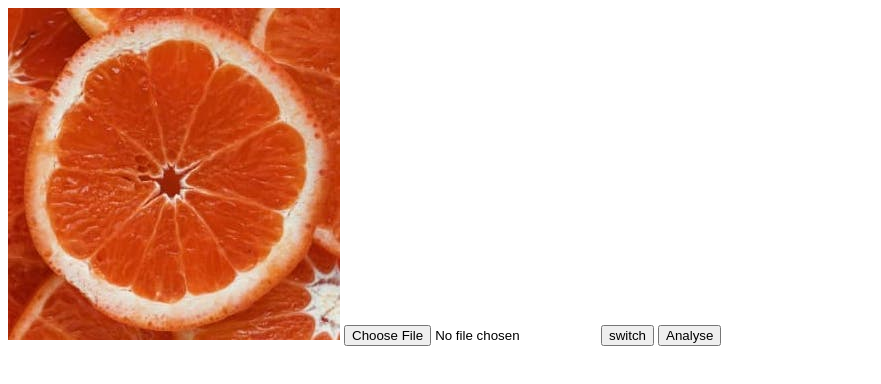
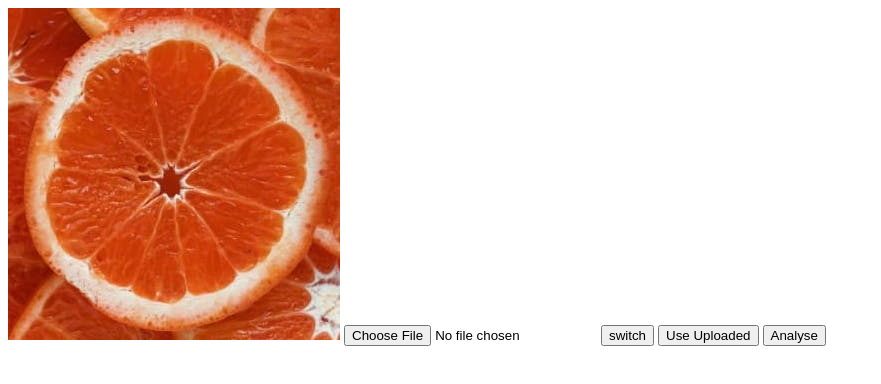
Before and after one commit to Dreysion/Dreysion.github.io, a plain HTML site: page Projects/ImgAnalyser/index.html in a window 1280 px wide. Shown: the whole page, without its empty margins (0-881 px from the left). Drawn offline with Linux system fonts and the light colour scheme.

Commit message:
added functionality to last test

```diff
--- a/Projects/ImgAnalyser/imganalyser.js
+++ b/Projects/ImgAnalyser/imganalyser.js
@@ -53,3 +53,12 @@ function switchit(){ //temporary function, won't be utilized in final project
 		drawImage(s);
 	};
 }
+
+function useUploaded(){
+	u=document.getElementById("uploaded").value;
+	src=u;
+	s.src=src;
+	s.onload=function(){
+		drawImage(s);
+	}
+}
--- a/Projects/ImgAnalyser/index.html
+++ b/Projects/ImgAnalyser/index.html
@@ -8,6 +8,7 @@
 		<canvas id="canvas"></canvas>
 		<input id="uploaded" type="file" />
 		<button onclick="switchit()">switch</button>
+		<button onclick="useUploaded()">Use Uploaded</button>
 		<button onclick="getData()">Analyse</button>
 		<div id="test"></div>
 	</body>
```
